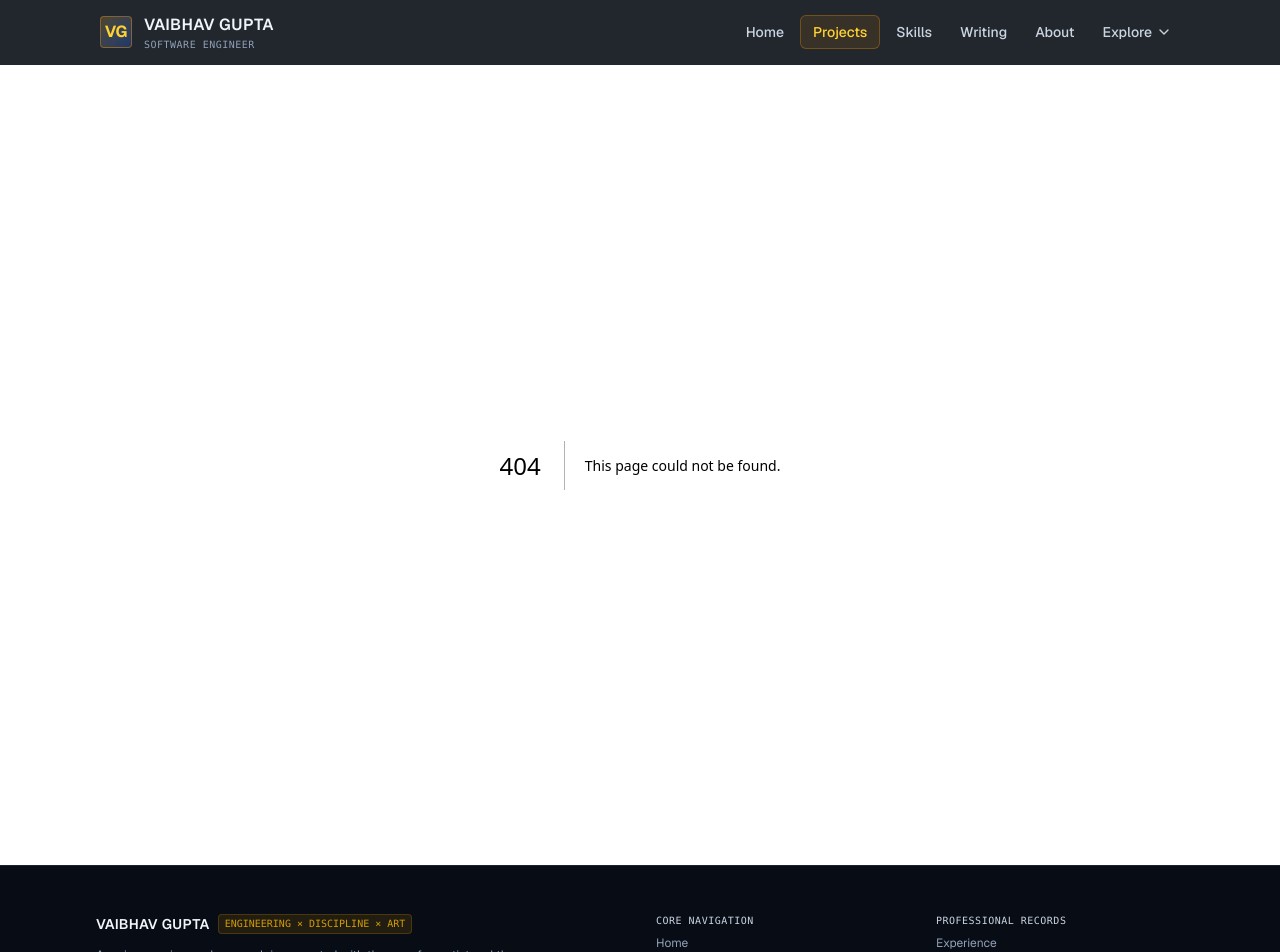
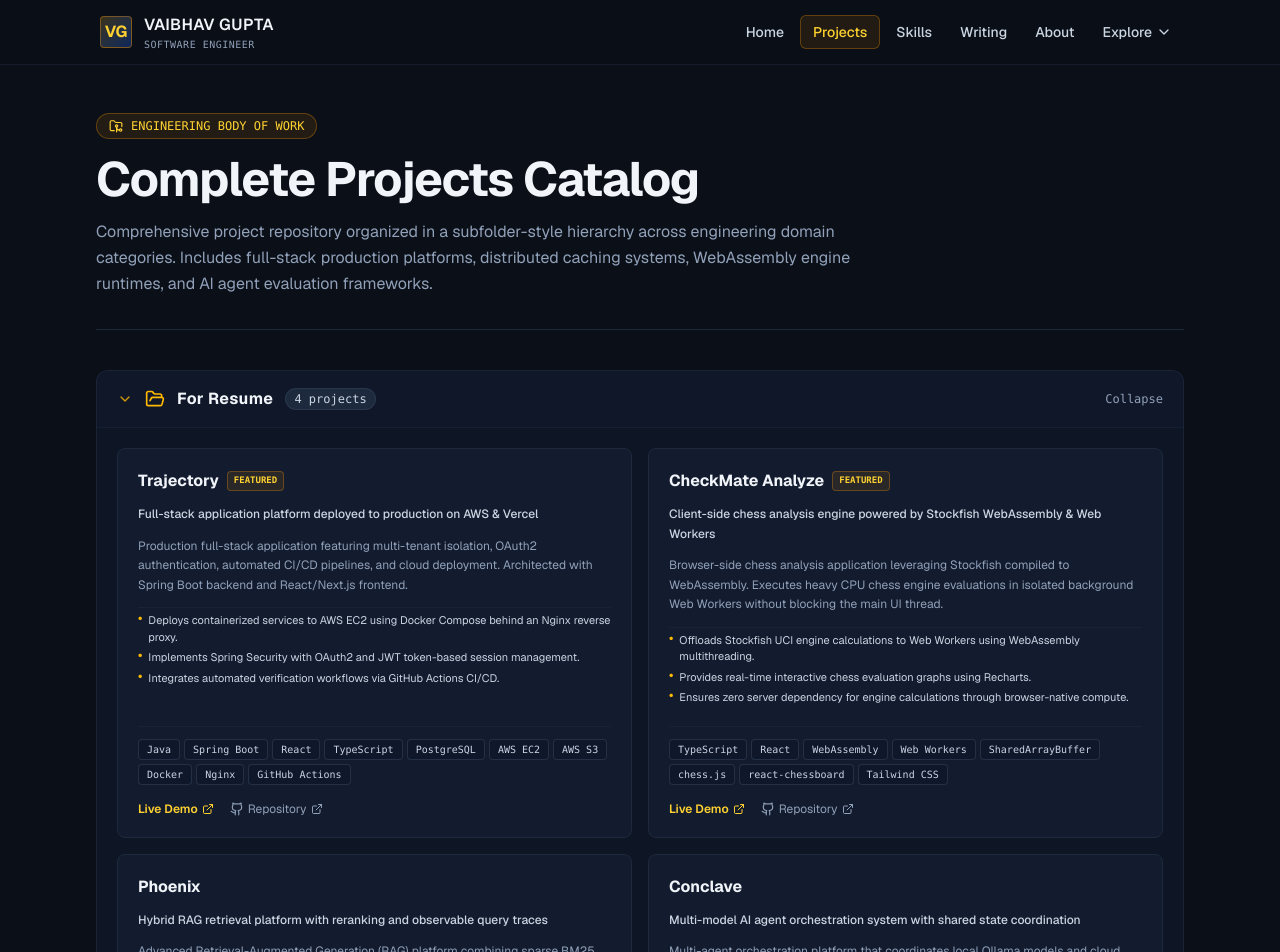
Before and after one commit to vaibhv19/Portfolio-BLog, a Next.js app: page /projects in a window 1280 px wide. Before the commit this address had no page. Shown: the top 952 px of the page. Built offline with nearby package versions, Linux system fonts and the light colour scheme; a web font is replaced by a local one.

Commit message:
feat(pages): implement Projects catalog with subfolder-style categories

```diff
--- /dev/null
+++ b/src/app/projects/page.tsx
@@ -0,0 +1,56 @@
+import { Metadata } from "next";
+import { FolderGit2, Sparkles, Filter } from "lucide-react";
+import { PROJECTS, Project } from "@/data/projects";
+import { CategoryFolder } from "@/components/CategoryFolder";
+
+export const metadata: Metadata = {
+  title: "Projects Catalog | Vaibhav Gupta",
+  description: "Complete engineering project catalog organized by category: Resume, Academic, Testing QA, Training Program, and Miscellaneous.",
+};
+
+export default function ProjectsPage() {
+  // Group projects by category
+  const categories: Project['category'][] = [
+    "For Resume",
+    "Academic",
+    "Testing",
+    "Training Program",
+    "Miscellaneous",
+    "Archived"
+  ];
+
+  return (
+    <div className="max-w-6xl mx-auto px-4 sm:px-6 lg:px-8 py-12 space-y-10">
+      {/* Page Header */}
+      <div className="space-y-4 border-b border-slate-800 pb-8">
+        <div className="inline-flex items-center gap-2 px-3 py-1 rounded-full bg-amber-500/10 border border-amber-500/30 text-amber-300 text-xs font-mono">
+          <FolderGit2 className="w-3.5 h-3.5" />
+          <span>ENGINEERING BODY OF WORK</span>
+        </div>
+        <h1 className="text-3xl sm:text-5xl font-bold tracking-tight text-slate-100">
+          Complete Projects Catalog
+        </h1>
+        <p className="text-sm sm:text-base text-slate-400 max-w-3xl leading-relaxed">
+          Comprehensive project repository organized in a subfolder-style hierarchy across engineering domain categories. Includes full-stack production platforms, distributed caching systems, WebAssembly engine runtimes, and AI agent evaluation frameworks.
+        </p>
+      </div>
+
+      {/* Subfolder Categories */}
+      <div className="space-y-6">
+        {categories.map((cat) => {
+          const categoryProjects = PROJECTS.filter((p) => p.category === cat);
+          if (categoryProjects.length === 0) return null;
+
+          return (
+            <CategoryFolder
+              key={cat}
+              categoryName={cat}
+              projects={categoryProjects}
+              defaultOpen={cat === "For Resume" || cat === "Academic" || cat === "Testing"}
+            />
+          );
+        })}
+      </div>
+    </div>
+  );
+}
--- /dev/null
+++ b/src/components/CategoryFolder.tsx
@@ -0,0 +1,135 @@
+"use client";
+
+import { useState } from "react";
+import { Folder, FolderOpen, ChevronRight, ExternalLink, Github, Code2, Sparkles } from "lucide-react";
+import { Project } from "@/data/projects";
+
+interface CategoryFolderProps {
+  categoryName: string;
+  projects: Project[];
+  defaultOpen?: boolean;
+}
+
+export function CategoryFolder({ categoryName, projects, defaultOpen = true }: CategoryFolderProps) {
+  const [isOpen, setIsOpen] = useState(defaultOpen);
+
+  if (projects.length === 0) return null;
+
+  return (
+    <div className="rounded-xl bg-[#131b2e]/80 border border-slate-800/80 overflow-hidden transition-all">
+      {/* Folder Header */}
+      <button
+        onClick={() => setIsOpen(!isOpen)}
+        className="w-[100%] px-5 py-4 flex items-center justify-between bg-slate-900/60 hover:bg-slate-800/60 text-left transition-colors focus:outline-none focus:ring-1 focus:ring-amber-400/50"
+      >
+        <div className="flex items-center gap-3">
+          <ChevronRight
+            className={`w-4 h-4 text-amber-400/80 transition-transform duration-200 ${
+              isOpen ? "rotate-90 text-amber-400" : ""
+            }`}
+          />
+          {isOpen ? (
+            <FolderOpen className="w-5 h-5 text-amber-400" />
+          ) : (
+            <Folder className="w-5 h-5 text-slate-400" />
+          )}
+          <span className="font-bold text-slate-100 text-base tracking-wide">
+            {categoryName}
+          </span>
+          <span className="text-xs font-mono bg-slate-800 text-slate-300 px-2 py-0.5 rounded-full border border-slate-700/60">
+            {projects.length} {projects.length === 1 ? "project" : "projects"}
+          </span>
+        </div>
+
+        <span className="text-xs text-slate-400 font-mono hidden sm:inline">
+          {isOpen ? "Collapse" : "Expand"}
+        </span>
+      </button>
+
+      {/* Folder Content / Project Cards */}
+      {isOpen && (
+        <div className="p-5 space-y-4 border-t border-slate-800/60 bg-[#0d1322]/50">
+          <div className="grid grid-cols-1 md:grid-cols-2 gap-4">
+            {projects.map((project) => (
+              <div
+                key={project.id}
+                className="p-5 rounded-lg bg-[#131b2e] border border-slate-800 hover:border-amber-500/40 transition-all flex flex-col justify-between group"
+              >
+                <div className="space-y-3">
+                  <div className="flex items-center justify-between">
+                    <h4 className="text-base font-bold text-slate-100 group-hover:text-amber-300 transition-colors flex items-center gap-2">
+                      <span>{project.title}</span>
+                      {project.featured && (
+                        <span className="text-[9px] font-mono bg-amber-500/10 text-amber-300 px-1.5 py-0.5 rounded border border-amber-500/30">
+                          FEATURED
+                        </span>
+                      )}
+                    </h4>
+                  </div>
+
+                  <p className="text-xs text-slate-300 font-medium leading-relaxed">
+                    {project.tagline}
+                  </p>
+
+                  <p className="text-xs text-slate-400 leading-relaxed">
+                    {project.description}
+                  </p>
+
+                  {project.highlights && project.highlights.length > 0 && (
+                    <ul className="space-y-1 pt-1 border-t border-slate-800/60">
+                      {project.highlights.map((item, idx) => (
+                        <li key={idx} className="text-[11px] text-slate-300 flex items-start gap-1.5">
+                          <span className="text-amber-400 font-bold text-xs leading-none">•</span>
+                          <span>{item}</span>
+                        </li>
+                      ))}
+                    </ul>
+                  )}
+                </div>
+
+                <div className="mt-5 space-y-3 pt-3 border-t border-slate-800/60">
+                  <div className="flex flex-wrap gap-1">
+                    {project.techStack.map((tech) => (
+                      <span
+                        key={tech}
+                        className="text-[10px] bg-slate-900 text-slate-300 px-2 py-0.5 rounded border border-slate-700/60 font-mono"
+                      >
+                        {tech}
+                      </span>
+                    ))}
+                  </div>
+
+                  <div className="flex items-center gap-4 text-xs pt-1">
+                    {project.demoUrl && (
+                      <a
+                        href={project.demoUrl}
+                        target="_blank"
+                        rel="noopener noreferrer"
+                        className="inline-flex items-center gap-1 font-semibold text-amber-300 hover:underline"
+                      >
+                        <span>Live Demo</span>
+                        <ExternalLink className="w-3 h-3" />
+                      </a>
+                    )}
+                    {project.githubUrl && (
+                      <a
+                        href={project.githubUrl}
+                        target="_blank"
+                        rel="noopener noreferrer"
+                        className="inline-flex items-center gap-1 text-slate-400 hover:text-slate-200"
+                      >
+                        <Github className="w-3.5 h-3.5" />
+                        <span>Repository</span>
+                        <ExternalLink className="w-3 h-3" />
+                      </a>
+                    )}
+                  </div>
+                </div>
+              </div>
+            ))}
+          </div>
+        </div>
+      )}
+    </div>
+  );
+}
```
